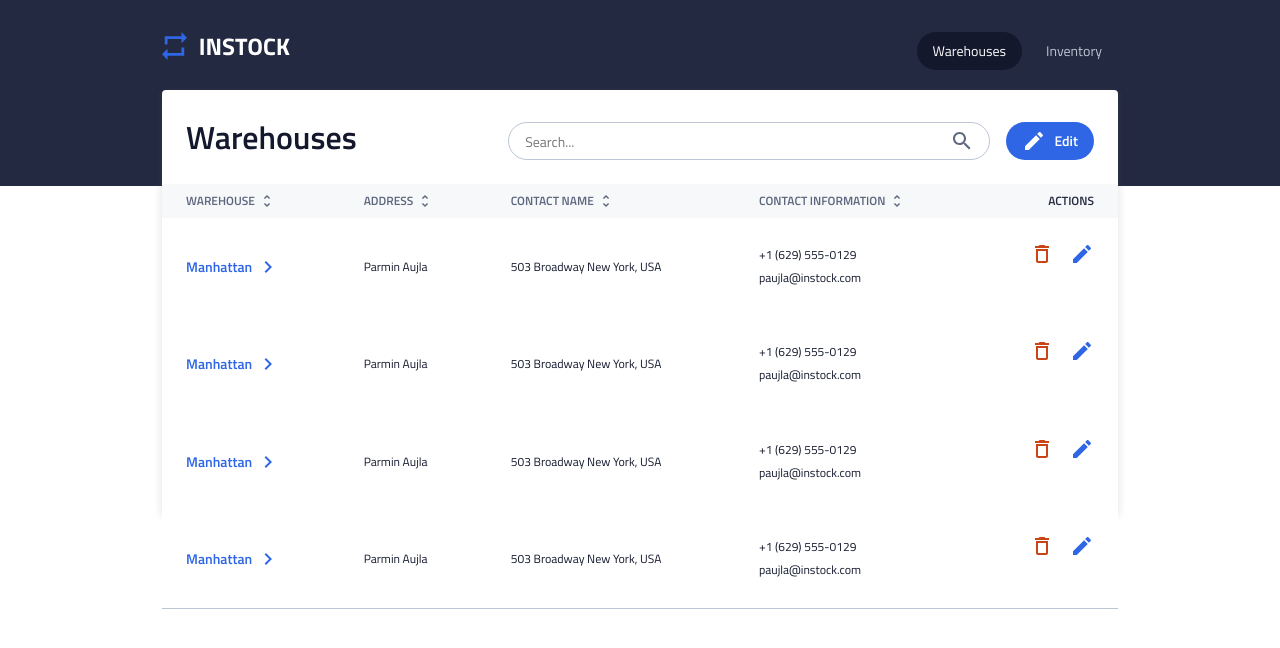
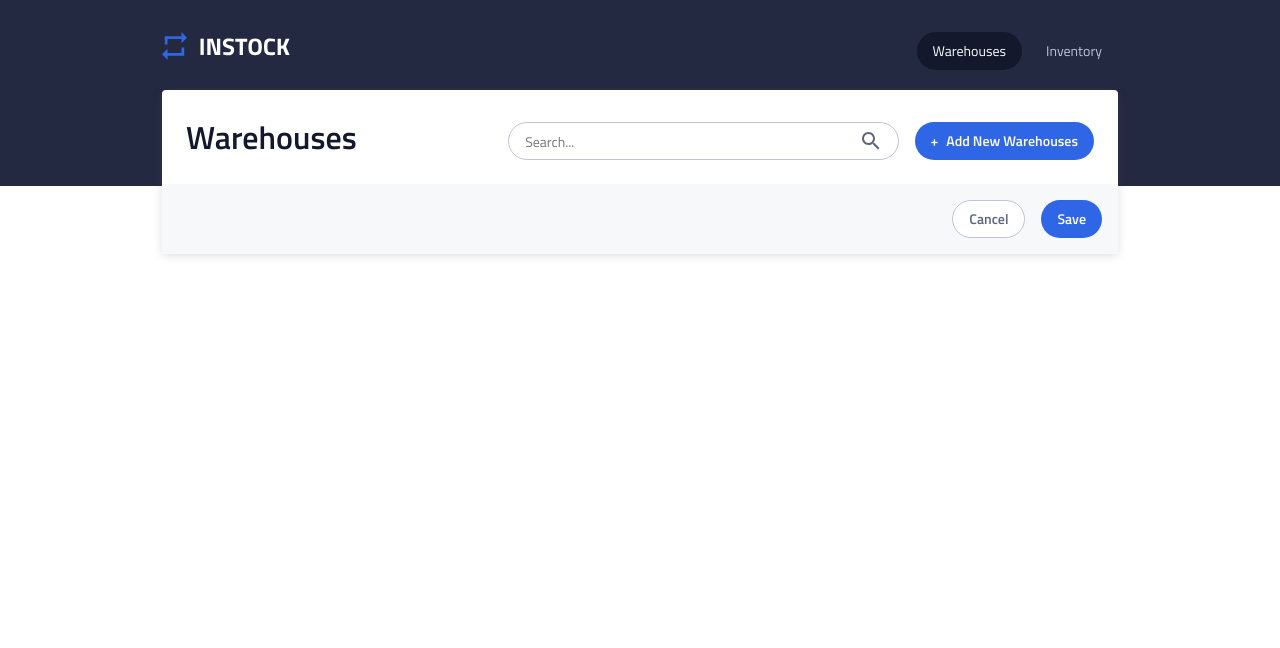
Before and after one commit to achris-alonzo30/south-american-horned-frog-instock, a React (Vite) app: page / in a window 1280 px wide. Shown: the top 648 px of the page. Built offline with nearby package versions, Linux system fonts and the light colour scheme.

Commit message:
refactor code and create pull request

```diff
--- a/src/component/MainBrowser/MainBrowser.jsx
+++ b/src/components/MainBrowser/MainBrowser.jsx
@@ -9,12 +9,11 @@ import { DynamicButton } from "../DynamicButton/DynamicButton";
 import { DynamicInput } from "../DynamicInput/DynamicInput";
 
 export const MainBrowser = ({
-  isFooter,
+  isFooter = false,
   isSearch,
   children,
   arrowIcon,
   browserName,
-
  }) => {
   const navigate = useNavigate();
 
@@ -39,13 +38,14 @@ export const MainBrowser = ({
         </aside>
 
         <aside className="card__header--search">
+          {/* Hide class: visibility*/}
           <DynamicInput
             type="text"
             id="search"
             icon={searchIcon}
             placeholder="Search..."
           />
-          <DynamicButton variant="edit" addButtonName="Add New Warehouses" />
+          <DynamicButton variant="add" addButtonName="Add New Warehouses" />
         </aside>
       </section>
 
--- a/src/pages/Warehouses/Warehouses.jsx
+++ b/src/pages/Warehouses/Warehouses.jsx
@@ -1,13 +1,16 @@
 import "./Warehouses.scss";
 
-import { MainBrowser } from "../../component/MainBrowser/MainBrowser";
-import { WarehouseList } from "../../component/WarehouseList/WarehouseList";
+import { MainBrowser } from "../../components/MainBrowser/MainBrowser";
+import { WarehouseList } from "../../components/WarehouseList/WarehouseList";
 
 export const Warehouses = () => {
   return (
     <main className="main">
-      <MainBrowser browserName="Warehouses">
-        <WarehouseList />
+      <MainBrowser
+        browserName="Warehouses"
+        isFooter
+      >
+
       </MainBrowser>
     </main>
   );
```
Also changed, not shown: src/components/DynamicButton/DynamicButton.jsx (renamed from src/component/DynamicButton/DynamicButton.jsx), src/components/DynamicButton/DynamicButton.scss (renamed from src/component/DynamicButton/DynamicButton.scss), src/components/DynamicInput/DynamicInput.jsx (renamed from src/component/DynamicInput/DynamicInput.jsx), src/components/DynamicInput/DynamicInput.scss (renamed from src/component/DynamicInput/DynamicInput.scss), src/components/MainBrowser/MainBrowser.scss (renamed from src/component/MainBrowser/MainBrowser.scss), src/components/WarehouseList/WarehouseList.jsx (renamed from src/component/WarehouseList/WarehouseList.jsx), src/components/WarehouseList/WarehouseList.scss (renamed from src/component/WarehouseList/WarehouseList.scss).
